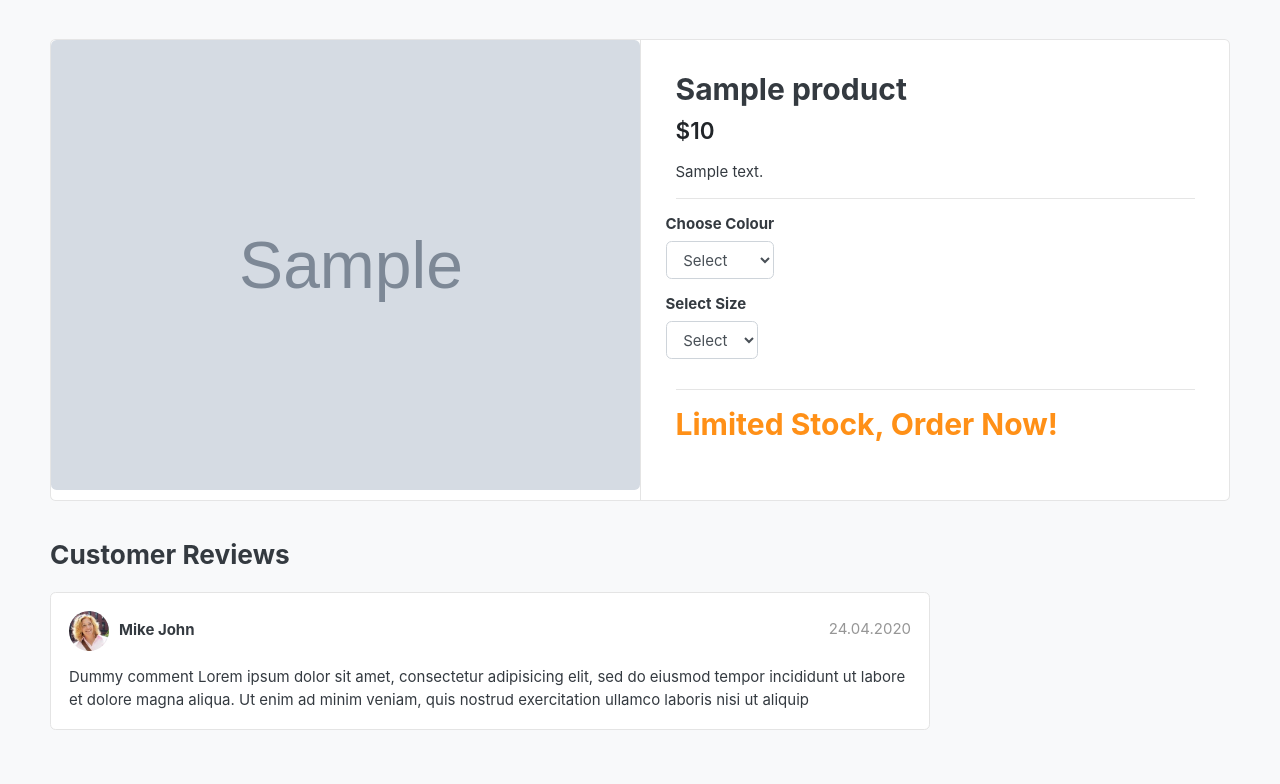
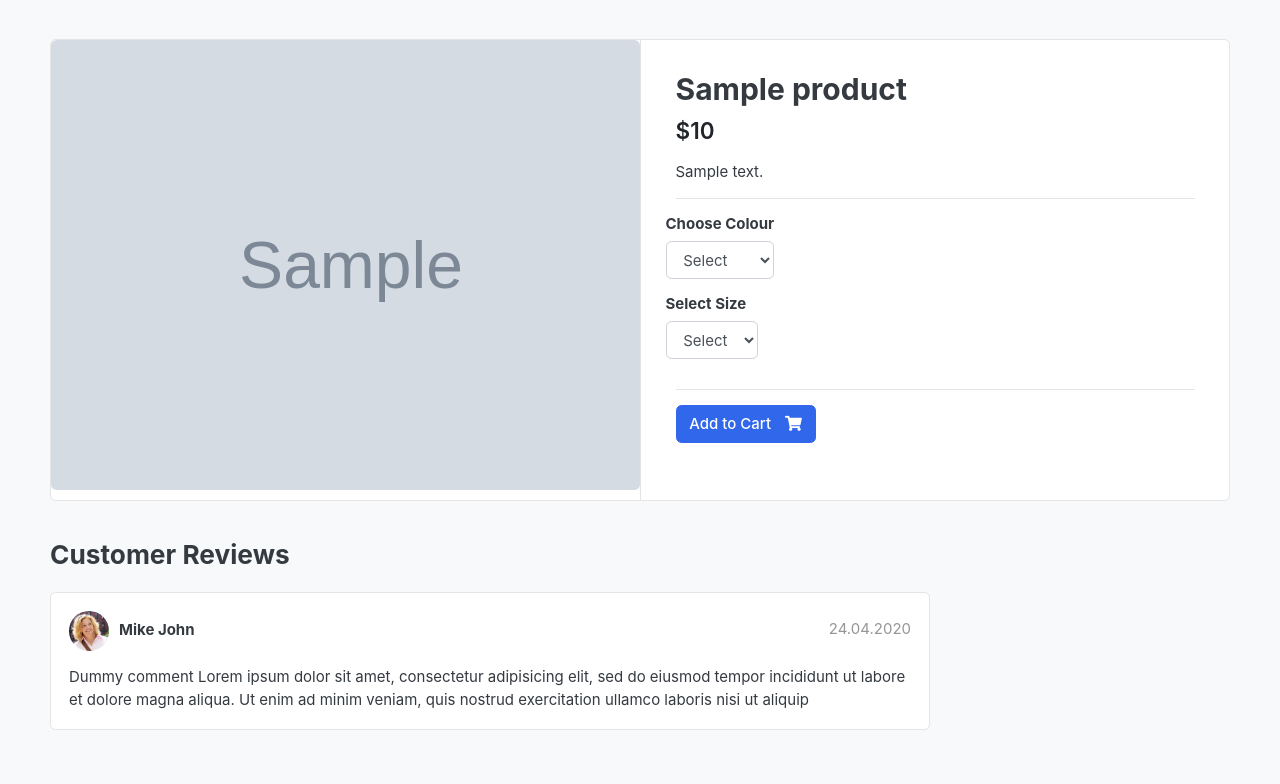
Before and after one commit to AssuredD/GreatKart, a Django app: a page that uses templates/store/product_detail.html in a window 1280 px wide. Shown: the part 119-903 px from the top of the page. Run offline with Django 4.2, Linux system fonts and the light colour scheme; tables that the repository leaves empty hold one stand-in row (values such as "Sample post"); grey boxes marked "Sample" are stand-in pictures; some libraries are stand-ins or nearby versions; some web fonts are replaced.

Commit message:
My fifth commit

```diff
--- a/carts/models.py
+++ b/carts/models.py
@@ -1,6 +1,6 @@
 from django.db import models
 
-from store.models import Product
+from store.models import Product, Variation
 
 
 # Create your models here.
@@ -14,6 +14,7 @@ class Cart(models.Model):
 
 class CartItem(models.Model):
     product = models.ForeignKey(Product, on_delete=models.CASCADE)
+    variations = models.ManyToManyField(Variation, blank=True)
     cart = models.ForeignKey(Cart, on_delete=models.CASCADE)
     quantity = models.IntegerField()
     is_active = models.BooleanField(default=True)
@@ -21,5 +22,5 @@ class CartItem(models.Model):
     def sub_total(self):
         return self.product.price * self.quantity
 
-    def __str__(self):
+    def __unicode__(self):
         return self.product
--- a/carts/urls.py
+++ b/carts/urls.py
@@ -4,6 +4,6 @@ from .import views
 urlpatterns = [
     path('', views.cart, name='cart'),
     path('add_cart/<int:product_id>/', views.add_cart, name='add_cart'),
-    path('remove_cart/<int:product_id>/', views.remove_cart, name='remove_cart'),
-    path('remove_cart_item/<int:product_id>/', views.remove_cart_item, name='remove_cart_item'),
+    path('remove_cart/<int:product_id>/<int:cart_item_id>/', views.remove_cart, name='remove_cart'),
+    path('remove_cart_item/<int:product_id>/<int:cart_item_id>/', views.remove_cart_item, name='remove_cart_item'),
 ]
--- a/carts/views.py
+++ b/carts/views.py
@@ -3,7 +3,7 @@ from django.http import HttpResponse
 from django.shortcuts import render, redirect, get_object_or_404
 
 from carts.models import Cart, CartItem
-from store.models import Product
+from store.models import Product, Variation
 
 
 # Create your views here.
@@ -16,12 +16,19 @@ def _cart_id(request):
 
 
 def add_cart(request, product_id):
+    product = Product.objects.get(id=product_id)  # this will get the product
+    product_variation = []
     if request.method == 'POST':
-        color = request.POST['color']
-        size = request.POST['size']
-        print(color, size)
+        for item in request.POST:
+            key = item
+            value = request.POST[key]
 
-    product = Product.objects.get(id=product_id)   # this will get the product
+            try:
+                variation = Variation.objects.get(product=product, variation_category__iexact=key, variation_value__iexact=value)
+                product_variation.append(variation)
+            except:
+                pass
+
     try:
         cart = Cart.objects.get(cart_id=_cart_id(request))  # get the cart using the cart_id present in the session
     except Cart.DoesNotExist:
@@ -30,36 +37,69 @@ def add_cart(request, product_id):
         )
     cart.save()
 
-    try:
-        cart_item = CartItem.objects.get(product=product, cart=cart)
-        cart_item.quantity += 1
-        cart_item.save()
-    except CartItem.DoesNotExist:
+    is_cart_item_exists = CartItem.objects.filter(product=product, cart=cart).exists()
+    if is_cart_item_exists:
+        cart_item = CartItem.objects.filter(product=product, cart=cart)
+        # existing variations ---> database
+        # current variation ---> product_variation
+        # item_id ---> database
+        ex_var_list = []
+        id = []
+        for item in cart_item:
+            existing_variation = item.variations.all()
+            ex_var_list.append(list(existing_variation))
+            id.append(item.id)
+
+        print(ex_var_list)
+
+        if product_variation in ex_var_list:
+            # increase the cart item quantity
+            index = ex_var_list.index(product_variation)
+            item_id = id[index]
+            item = CartItem.objects.get(product=product, id=item_id)
+            item.quantity += 1
+            item.save()
+
+        else:
+            # create new cart item
+            item = CartItem.objects.create(product=product, quantity=1, cart=cart)
+            if len(product_variation) > 0:
+                item.variations.clear()
+                item.variations.add(*product_variation)
+            item.save()
+
+    else:
         cart_item = CartItem.objects.create(
             product=product,
             quantity=1,
             cart=cart,
         )
+        if len(product_variation) > 0:
+            cart_item.variations.clear()
+            cart_item.variations.add(*product_variation)
         cart_item.save()
     return redirect('cart')
 
 
-def remove_cart(request, product_id):
+def remove_cart(request, product_id, cart_item_id):
     cart = Cart.objects.get(cart_id=_cart_id(request))
     product = get_object_or_404(Product, id=product_id)
-    cart_item = CartItem.objects.get(product=product, cart=cart)
-    if cart_item.quantity > 1:
-        cart_item.quantity -= 1
-        cart_item.save()
-    else:
-        cart_item.delete()
+    try:
+        cart_item = CartItem.objects.get(product=product, cart=cart, id=cart_item_id)
+        if cart_item.quantity > 1:
+            cart_item.quantity -= 1
+            cart_item.save()
+        else:
+            cart_item.delete()
+    except:
+        pass
     return redirect('cart')
 
 
-def remove_cart_item(request, product_id):
+def remove_cart_item(request, product_id, cart_item_id):
     cart = Cart.objects.get(cart_id=_cart_id(request))
     product = get_object_or_404(Product, id=product_id)
-    cart_item = CartItem.objects.get(product=product, cart=cart)
+    cart_item = CartItem.objects.get(product=product, cart=cart, id=cart_item_id)
     cart_item.delete()
     return redirect('cart')
 
--- a/store/admin.py
+++ b/store/admin.py
@@ -1,5 +1,4 @@
 from django.contrib import admin
-
 from store.models import Product, Variation
 
 # Register your models here.
@@ -13,7 +12,7 @@ class ProductAdmin(admin.ModelAdmin):
 class VariationAdmin(admin.ModelAdmin):
     list_display = ('product', 'variation_category',  'variation_value', 'created_date', 'is_active')
     list_editable = ('is_active',)
-    list_filter = ('product', 'variation_category',  'variation_value',)
+    list_filter = ('product', 'variation_category',  'variation_value')
 
 
 admin.site.register(Product, ProductAdmin)
--- a/store/models.py
+++ b/store/models.py
@@ -24,6 +24,7 @@ class Product(models.Model):
     def __str__(self):
         return self.product_name
 
+
 class VariationManager(models.Manager):
     def colors(self):
         return super(VariationManager, self).filter(variation_category='color', is_active=True)
@@ -43,9 +44,9 @@ class Variation(models.Model):
     variation_category = models.CharField(max_length=100, choices=variation_category_choice)
     variation_value = models.CharField(max_length=100)
     is_active = models.BooleanField(default=True)
-    created_date = models.DateTimeField(auto_now_add=True)
+    created_date = models.DateTimeField(auto_now=True)
 
-    object = VariationManager()
+    objects = VariationManager()
 
-    def __unicode__(self):
-        return self.product
+    def __str__(self):
+        return self.variation_value
--- a/templates/store/product_detail.html
+++ b/templates/store/product_detail.html
@@ -51,23 +51,14 @@
                                                 <option value="{{ i.variation_value | lower }}">{{ i.variation_value | capfirst }}</option>
                                             {% endfor %}
                                         </select>
-
-
                                     </div>
                                 </div> <!-- row.// -->
                                 <hr>
                                 {% if single_product.stock <= 0 %}
                                     <h2 class="text-danger"> Out of Stock</h2>
-                                {% elif single_product.stock <= 10  %}
-                                    <h2 class="text-warning alert-heading">Limited Stock, Order Now!</h2>
-                                {% else %}
-                                    {% if in_cart %}
                                         <!-- added to cart --->
-                                        <a href="#" class="btn  btn-success"> <span class="text">Added to Cart</span> <i class="fas fa-check"></i>  </a>
-                                        <a href="{% url 'cart' %}" class="btn  btn-outline-primary"> <span class="text">View Cart</span> <i class="fas fa-eye"></i>  </a>
                                     {% else %}
-                                        <button type="submit" class="btn  btn-primary"> <span class="text">Add to Cart</span> <i class="fas fa-shopping-cart"></i>  </button>
-                                    {% endif %}
+                                        <button type="submit" class="btn  btn-primary"> <span class="text">Add to Cart</span> <i class="fas fa-shopping-cart"></i> </button>
                                 {% endif %}
                             </article> <!-- product-info-aside .// -->
                         </form>
```
Also changed, not shown: carts/admin.py (+11 -2 lines), templates/store/cart.html (+16 -4 lines), carts/migrations/0002_cartitem_variations.py (added), store/migrations/0006_alter_variation_managers.py (added), store/migrations/0007_alter_variation_created_date.py (added).
